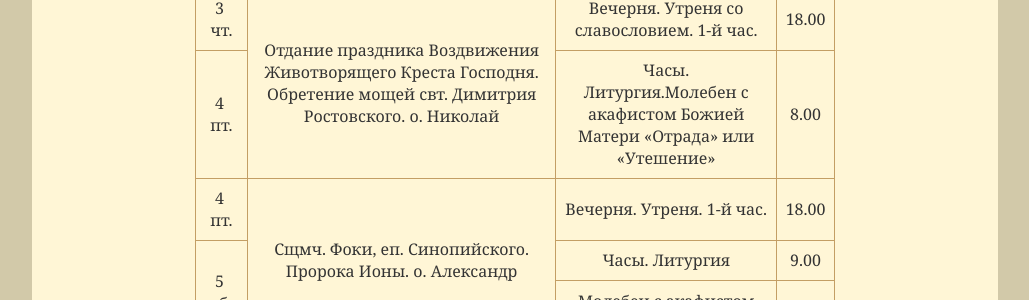
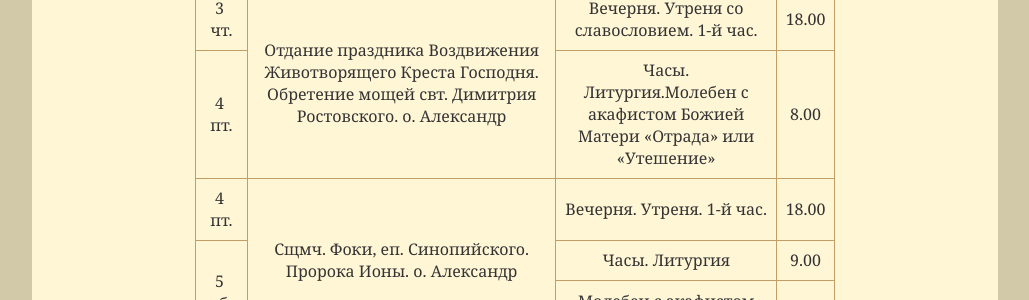
Before and after one commit to hramotradnoe/hramotradnoe.github.io, a Jekyll site: the page built from schedule/index.html, in a window 1280 px wide and 900 px high, scrolled down 679 px. Shown: the part 221-521 px from the top of the window, without its empty margins (125-1154 px from the left). Built offline with Jekyll 4.4.1, drawn with Linux system fonts in a browser that asks for light colours.

Commit message:
Update schedule.yml

```diff
--- a/_data/schedule.yml
+++ b/_data/schedule.yml
@@ -25,7 +25,7 @@ timetable:
       - day   : 3&nbsp; чт.
         time  : '8.00'
         title : "Часы. Литургия. Молебен с акафистом свт. Николаю Чудотворцу"
- - description : "Отдание праздника Воздвижения Животворящего Креста Господня. Обретение мощей свт. Димитрия Ростовского. о. Николай"
+ - description : "Отдание праздника Воздвижения Животворящего Креста Господня. Обретение мощей свт. Димитрия Ростовского. о. Александр"
    services    :
       - day   : 3&nbsp; чт.
         time  : '18.00'
```
